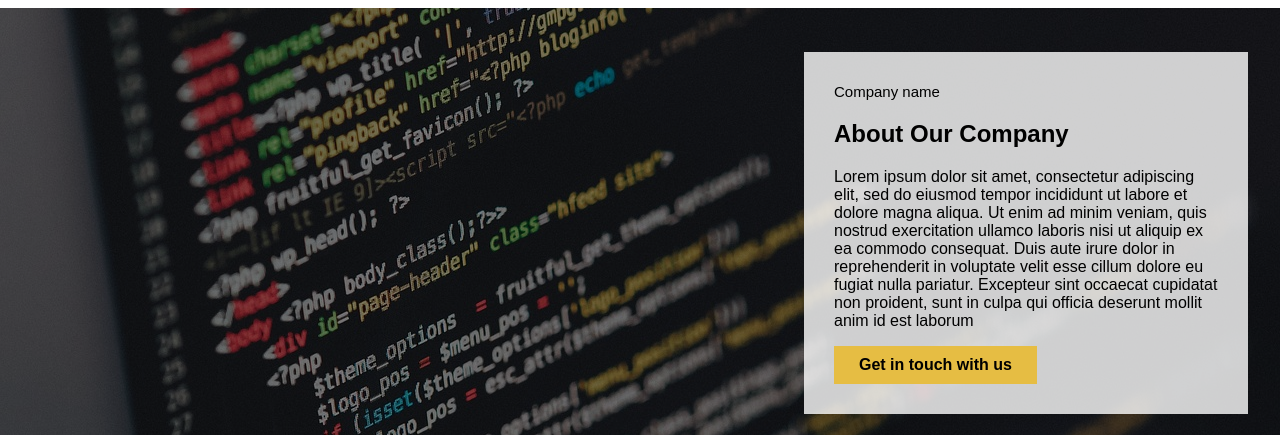
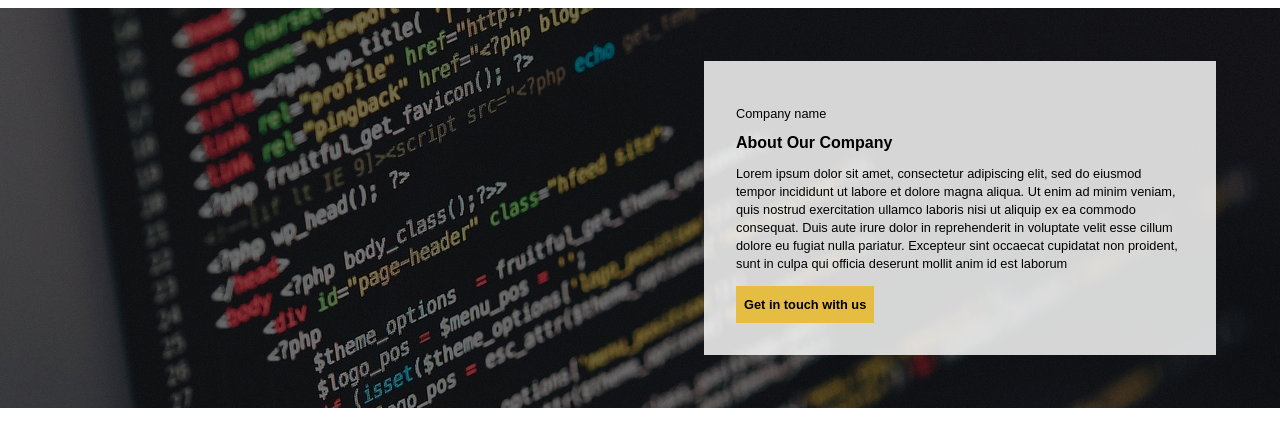
Before and after one commit to shahdgerdi/eksamen_2023, a plain HTML site: page about.html in a window 1280 px wide. Shown: the part 126-561 px from the top of the page. Drawn offline with Linux system fonts and the light colour scheme.

Commit message:
Endringer
Endret på class navnet og justert på about siden's css for å få bedre resultat og flyt på elementene som er på starten av siden,

```diff
--- a/about.html
+++ b/about.html
@@ -30,7 +30,7 @@
 
         <section class="about-company">
             <img src="img/code.jpg" alt="Bilde som bakgrunn" class="background-image">
-            <article class="content">
+            <article class="about-info">
                 <h1>Company name</h1>
                 <h2>About Our Company</h2>
                 <p>Lorem ipsum dolor sit amet, consectetur adipiscing elit, sed do eiusmod tempor incididunt ut labore et dolore magna aliqua. Ut enim ad minim veniam, quis nostrud exercitation ullamco laboris nisi ut aliquip ex ea commodo consequat. Duis aute irure dolor in reprehenderit in voluptate velit esse cillum dolore eu fugiat nulla pariatur. Excepteur sint occaecat cupidatat non proident, sunt in culpa qui officia deserunt mollit anim id est laborum</p>
--- a/css/style.css
+++ b/css/style.css
@@ -629,48 +629,63 @@ footer {
     position: relative;
 }
 
+/* Stil for bakgrunnsbildet til about siden */
+.background-image {
+    width: 100%;
+    height: 400px;
+    filter:brightness(50%);
+    object-fit: cover;
+    position: relative;
+    z-index: -1;
+}
 
-.article-content {
-    justify-content: center;
+/* Stil for den "ille boksen" på bildet. */
+.about-info {
+    position: absolute;
+    background: rgba(255, 255, 255, 0.827);
+    width: 40%;
+    padding:2rem;
+    margin-right: 5%;
+    box-sizing: border-box;
 }
 
 
-/* Setter opp "lille boksen" for flexbox */
-.content {
-    position: absolute;
-    background: rgba(255, 255, 255, 0.8);
-    width: 30%; /* Juster bredden etter behov */
-    padding: 30px;
-    padding-top:1rem;
-    z-index: 2;
-    right:2rem;
+
+/* Stil for tekster i den lilel boksen */
+
+.about-info h1 {
+    font-size: 0.8rem;
+    font-weight: lighter;
+    margin-bottom: 0.8rem;
 }
 
-.content h1 {
-    font-size: 15px;
-    font-weight: lighter;
+.about-info h2 {
+    font-weight: bold;
+    font-size: 1rem;
+
 }
 
-.content p {
-    display: block;
+.about-info p {
+    line-height: 1.4;
+    margin-bottom: 0.8rem;
+    font-size: 0.8rem;
 }
 
-/* Stiler for bakgrunnsbilde som ikke er absolutt posisjonert */
-.about-company img {
-    width: 100%;
-    height: 450px;
-    object-fit: cover;
-    filter: brightness(50%);
+/* Stiler for knappen i "lille boksen" */
+.readmore-btn {
+    background-color: #e6bd43;
+    color: #000;
+    padding: 0.7rem 0.5rem;
+    text-decoration: none;
+    font-weight: bold;
+    font-size: 0.8rem;
+    display: inline-block; /* Gjør at elementet kan ha margin og padding */
 }
 
-  .readmore-btn {
-    display: inline-block; /* Gjør at knappen kan ha padding og margin */
-    background-color: #e6bd43; /* Bakgrunnsfarge på knappen */
-    color: #000; /* Tekstfarge på knappen */
-    font-weight: bold;
-    padding: 10px 25px; /* Plass inni knappen */
-    text-decoration: none; /* Fjerner understrekning fra lenker */
-  }
+.readmore-btn:hover {
+    background-color: #252525;
+    color: #e6bd43;
+}
 
   .readmore-btn:hover {
     background-color: #252525;
```
